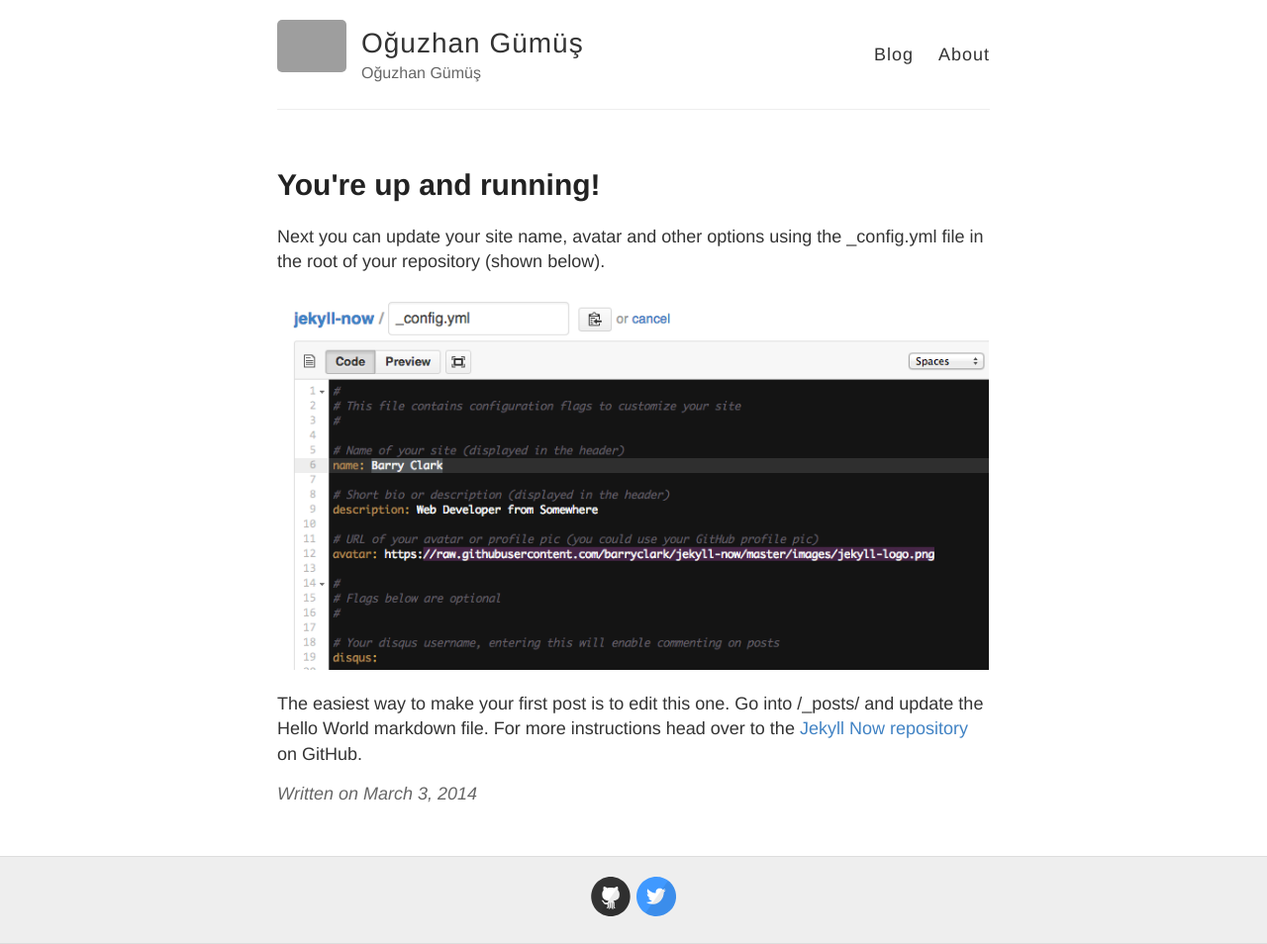
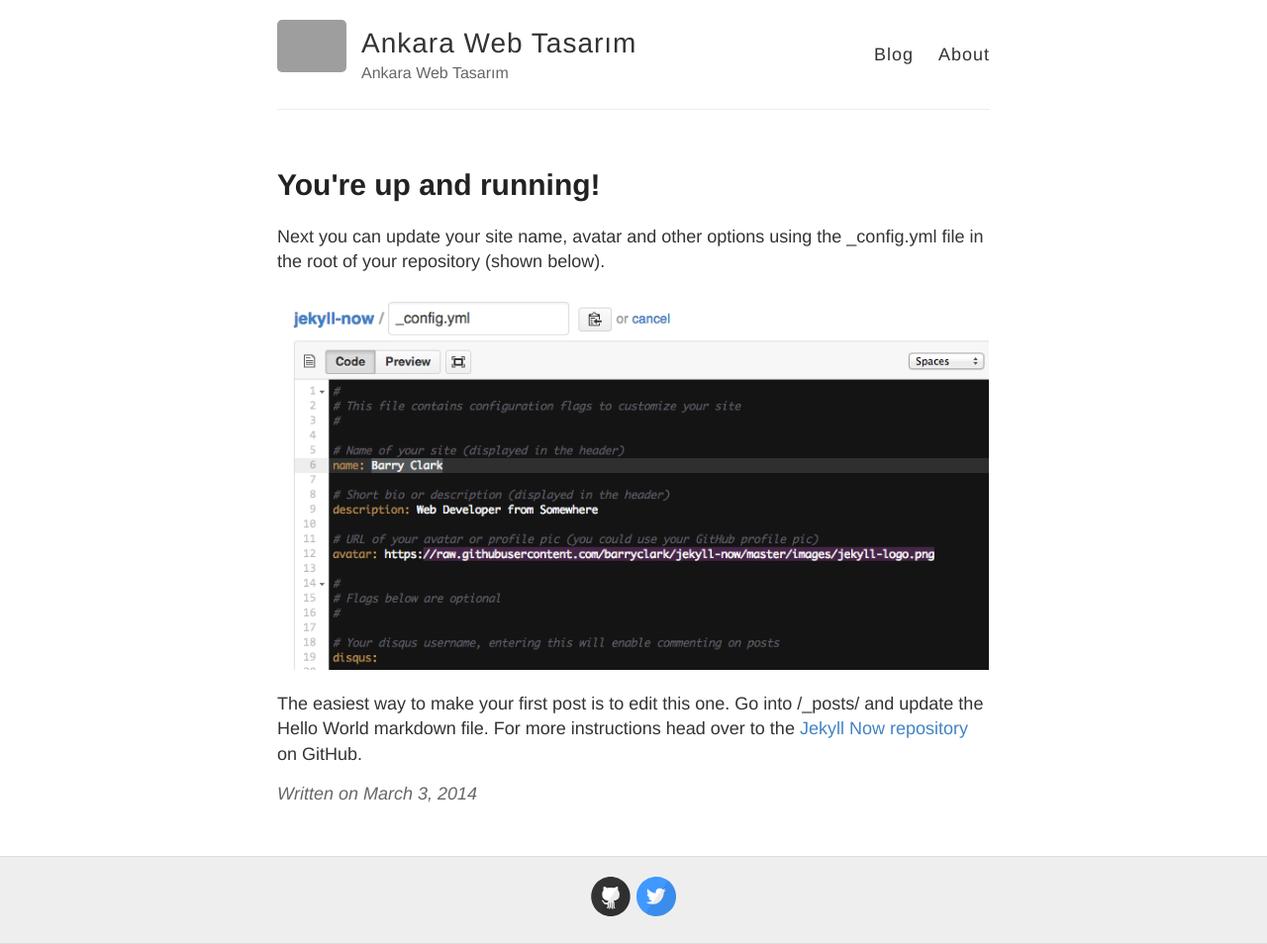
Before and after one commit to prensmiskin/AnkaraWebTasarim, a Jekyll site: the page built from _posts/2014-3-3-Hello-World.md, in a window 1280 px wide. Shown: the whole page at 99% size. Built offline with Jekyll 4.4.1, drawn with Linux system fonts in a browser that asks for light colours; grey boxes are pictures that could not be loaded.

Commit message:
Update _config.yml

```diff
--- a/_config.yml
+++ b/_config.yml
@@ -3,13 +3,13 @@
 #
 
 # Name of your site (displayed in the header)
-name: Oğuzhan Gümüş
+name: Ankara Web Tasarım
 
 # Short bio or description (displayed in the header)
-description: Oğuzhan Gümüş
+description: Ankara Web Tasarım
 
 # URL of your avatar or profile pic (you could use your GitHub profile pic)
-avatar: https://raw.githubusercontent.com/barryclark/jekyll-now/master/images/jekyll-logo.png
+avatar: https://user-images.githubusercontent.com/40228440/53888206-ef5f7b80-4034-11e9-8288-356bbff95740.png
 
 #
 # Flags below are optional
@@ -26,7 +26,7 @@
   linkedin:
   pinterest:
   rss: # just type anything here for a working RSS icon
-  twitter: jekyllrb
+  twitter: mezbjen
   stackoverflow: # your stackoverflow profile, e.g. "users/50476/bart-kiers"
   youtube: # channel/<your_long_string> or user/<user-name>
   googleplus: # anything in your profile username that comes after plus.google.com/
@@ -56,7 +56,7 @@
 plugins:
   - jekyll-seo-tag
 
-permalink: /:title/
+permalink: /:Ankara Web Tasarim/
 
 # The release of Jekyll Now that you're using
 version: v1.2.0
@@ -87,3 +87,5 @@
   - LICENSE
   - README.md
   - CNAME
+  - index.html
+  - icerik.html
```
